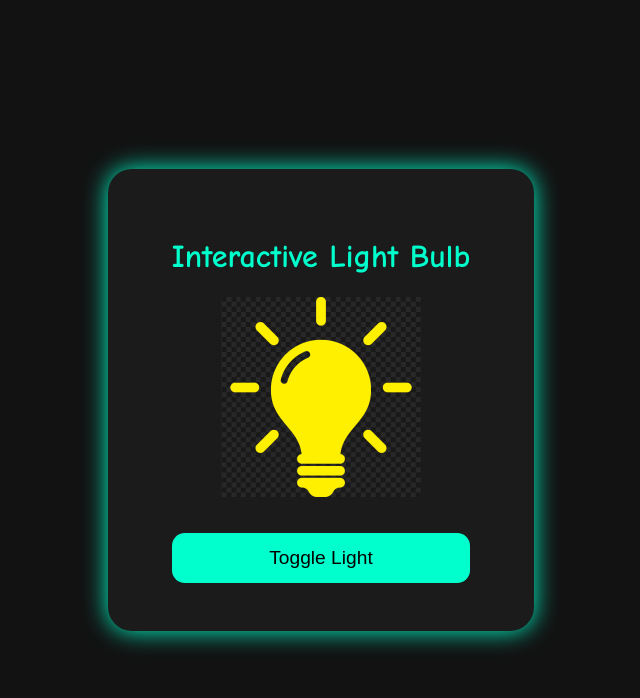
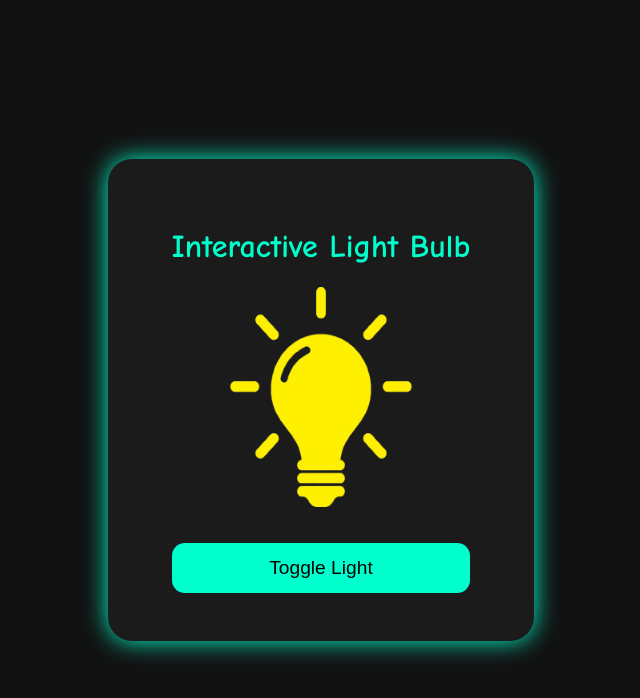
Before and after one commit to Naim553/Light-Bulb, a plain HTML site: page index.html in a window 1280 px wide. Both pictures are taken after a click on the button "Toggle Light". Shown: the whole page, without its empty margins (319-959 px from the left). Drawn offline with Linux system fonts and the light colour scheme.

Commit message:
Update index.html

```diff
--- a/index.html
+++ b/index.html
@@ -12,7 +12,7 @@
     <h1>Interactive Light Bulb</h1>
 
     <div id="dice-wrapper" tabindex="0">
-      <img id="myImage" src="bulboff.png" width="200" height="200">
+      <img id="myImage" src="bulboff-removebg-preview.png" width="200" height="220">
     </div>
 
     <button id="roll-btn" onclick="changeImage()">Toggle Light</button>
@@ -21,10 +21,10 @@
   <script>
   function changeImage() {
     var image = document.getElementById('myImage');
-    if (image.src.match("bulbon")) {
-        image.src = "bulboff.png";
+    if (image.src.match("bulbon-removebg-preview")) {
+        image.src = "bulboff-removebg-preview.png";
     } else {
-        image.src = "bulbon.png";
+        image.src = "bulbon-removebg-preview.png";
     }
   }
 </script>
```
